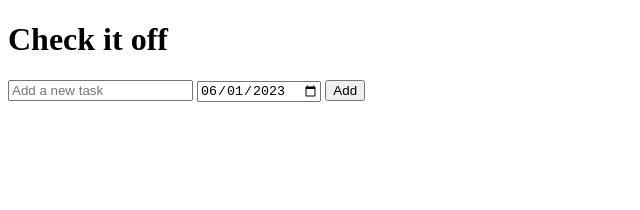
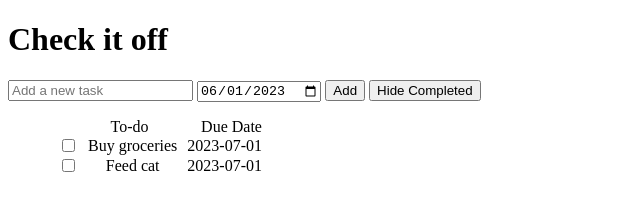
Before and after one commit to fac28/check-it-off, a plain HTML site: page index.html in a window 1280 px wide. Shown: the whole page, without its empty margins (0-640 px from the left). Drawn offline with Linux system fonts and the light colour scheme.

Commit message:
added filter button with code

```diff
--- a/index.html
+++ b/index.html
@@ -19,6 +19,7 @@
         min="2023-06-01"
         max="2023-06-31">
       <button id="add-btn">Add</button>
+      <button id="filter-btn">Hide Completed</button>
     </div>
     <div class="list-container">
       <ul id="task-list" class="grid-container">
--- a/scripts/main.js
+++ b/scripts/main.js
@@ -61,8 +61,14 @@ addButton.addEventListener('click', function() {
 );
 
 //filter items
+let filterbut =document.querySelector("#filter-btn");
 let gridItemsList = document.querySelectorAll(".grid-item");
 let gridItemarray = Array.from(gridItemsList);
-gridItemarray.forEach( function(e){
-  e.style.display = "none";
-});
+filterbut.addEventListener('click', function() {
+
+
+}
+
+// gridItemarray.forEach( function(e){
+//   e.style.display = "none";
+// });
```
